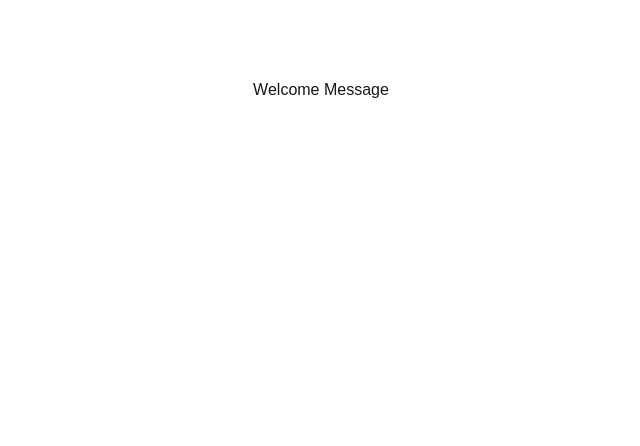
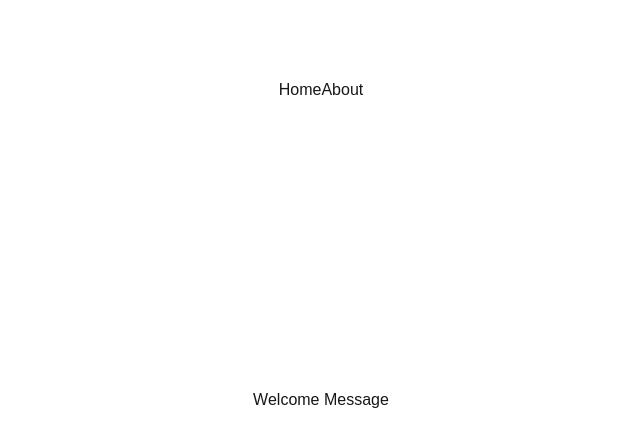
Before and after one commit to akecam/alx-project-0x02-setup, a Next.js app in the folder alx-project-0x02/: page / in a window 1280 px wide. Shown: the top 446 px of the page, without its empty margins (319-959 px from the left). Built offline with nearby package versions, Linux system fonts and the light colour scheme.

Commit message:
basic routing in Next.js

```diff
--- a/alx-project-0x02/components/layout/Header.tsx
+++ b/alx-project-0x02/components/layout/Header.tsx
@@ -1,7 +1,13 @@
+import Link from "next/link";
 import React from "react";
 
 const Header = () => {
-  return <div>Header</div>;
+  return (
+    <div>
+      <Link href={"/home"}>Home</Link>
+      <Link href={"/about"}>About</Link>
+    </div>
+  );
 };
 
 export default Header;
--- /dev/null
+++ b/alx-project-0x02/pages/about.tsx
@@ -0,0 +1,7 @@
+import React from "react";
+
+const about = () => {
+  return <div>about</div>;
+};
+
+export default about;
--- /dev/null
+++ b/alx-project-0x02/pages/home.tsx
@@ -0,0 +1,7 @@
+import React from "react";
+
+const home = () => {
+  return <div>home</div>;
+};
+
+export default home;
--- a/alx-project-0x02/pages/index.tsx
+++ b/alx-project-0x02/pages/index.tsx
@@ -1,6 +1,9 @@
+import Header from "@/components/layout/Header";
+
 export default function Home() {
   return (
     <div className="font-sans grid grid-rows-[20px_1fr_20px] items-center justify-items-center min-h-screen p-8 pb-20 gap-16 sm:p-20">
+      <Header />
       Welcome Message
     </div>
   );
```
